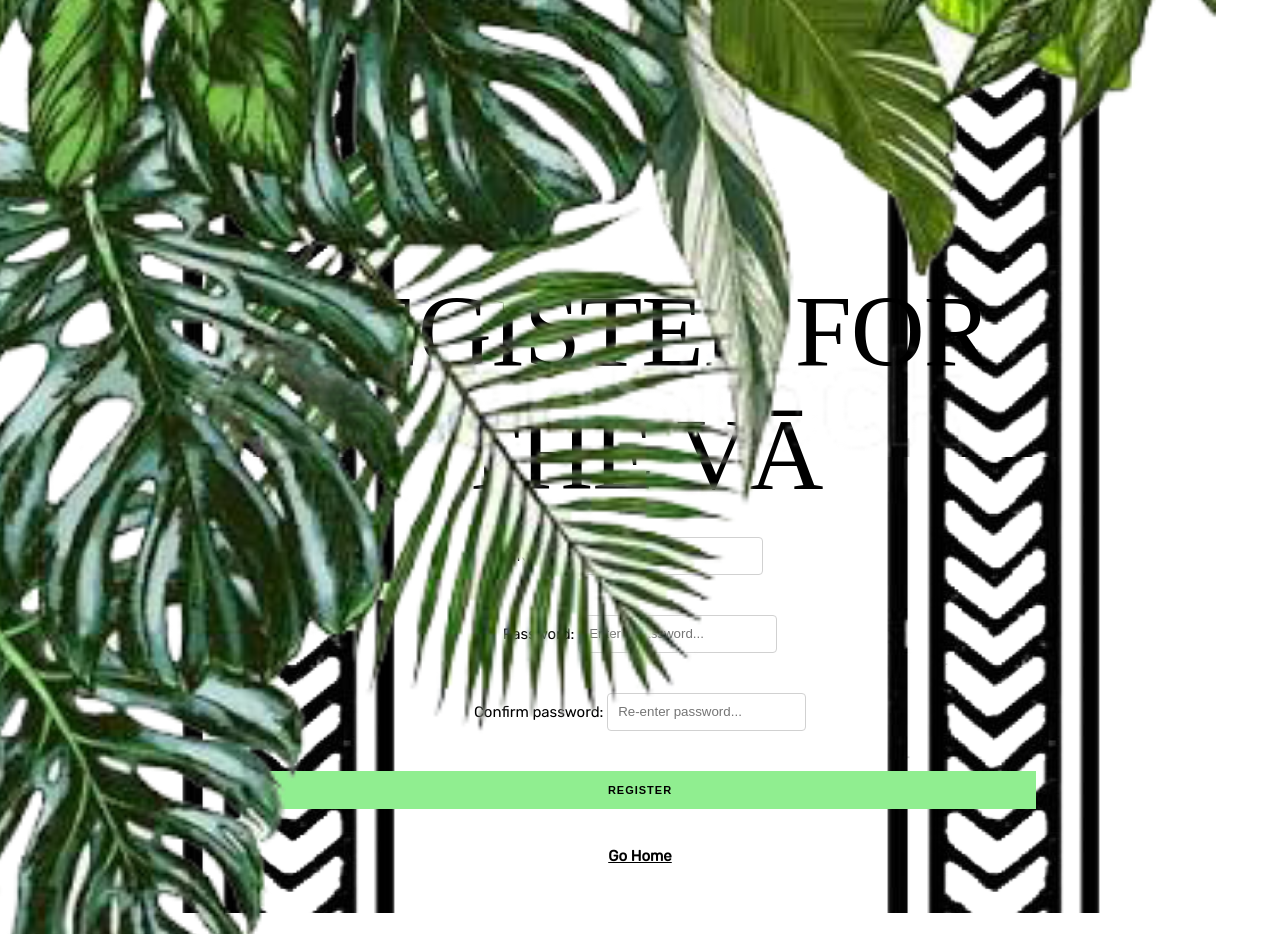
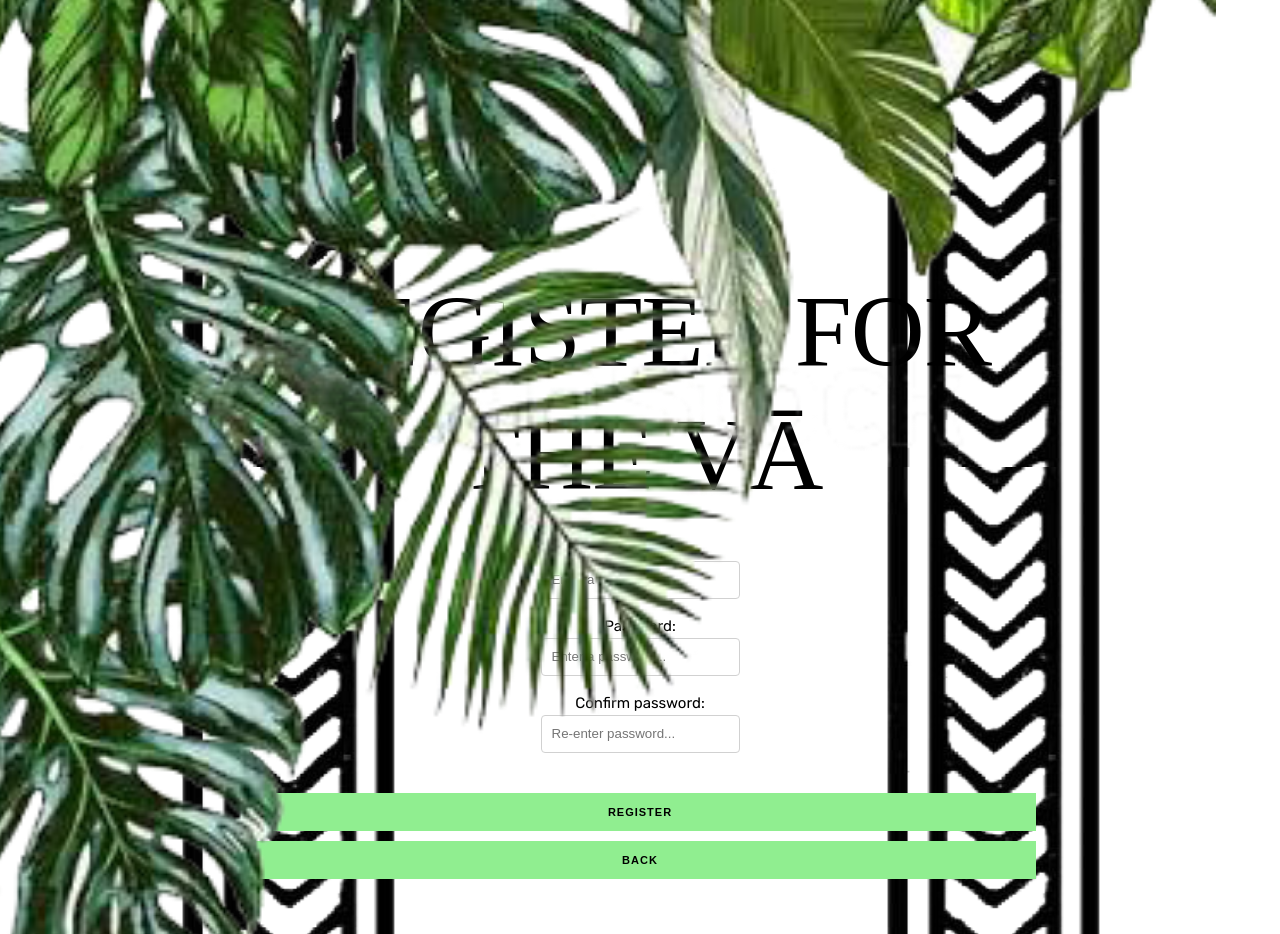
Before and after one commit to nikau-2018/the-va, a React app in the folder client/: page /register in a window 1280 px wide. Before the commit the page ends 913 px from the top, so only its background shows below. Built offline with nearby package versions, Linux system fonts and the light colour scheme; a web font is replaced by a local one.

Commit message:
Fixed formatting of Login and Register components

```diff
--- a/client/src/components/Login/Login.js
+++ b/client/src/components/Login/Login.js
@@ -38,8 +38,8 @@ class Login extends React.Component {
         </h1>
         <form>
           <p>
-            Username: <input type="text" name="username" value={this.state.username} onChange={this.handleChange} placeholder="Enter your username..." /><br />
-            Password: <input type="password" name="password" value={this.state.password} onChange={this.handleChange} placeholder="Enter your password..." />
+            Username:<br /><input type="text" name="username" value={this.state.username} onChange={this.handleChange} placeholder="Enter your username..." /><br />
+            Password:<br /><input type="password" name="password" value={this.state.password} onChange={this.handleChange} placeholder="Enter your password..." />
           </p>
           {/* TODO: Wire up login button */}
           <button onClick={this.handleSubmit}>Log in</button>
--- a/client/src/components/Register/Register.js
+++ b/client/src/components/Register/Register.js
@@ -61,11 +61,15 @@ export class Register extends React.Component {
             The Vā
           </h1>
           <div className='form'>
-            <p>Name: <input type='text' name='username' onChange={this.handleChange} placeholder="Enter a username..." value={this.state.username} /></p>
-            <p>Password: <input type='password' name='password' onChange={this.handleChange} placeholder="Enter a password..." value={this.state.password} /></p>
-            <p>Confirm password: <input type='password' name='confirmPassword' onChange={this.handleChange} placeholder="Re-enter password..." value={this.state.confirmPassword} /></p>
-            <p><button onClick={this.handleClick}>Register</button></p>
-            <Link to="/">Go Home</Link>
+            <p>
+              Name:<br /><input type='text' name='username' onChange={this.handleChange} placeholder="Enter a username..." value={this.state.username} /><br />
+              Password:<br /><input type='password' name='password' onChange={this.handleChange} placeholder="Enter a password..." value={this.state.password} /><br />
+              Confirm password:<br /><input type='password' name='confirmPassword' onChange={this.handleChange} placeholder="Re-enter password..." value={this.state.confirmPassword} />
+            </p>
+            <button onClick={this.handleClick}>Register</button>
+            <Link to="/">
+              <button>Back</button>
+            </Link>
           </div>
         </div>
       )
```
